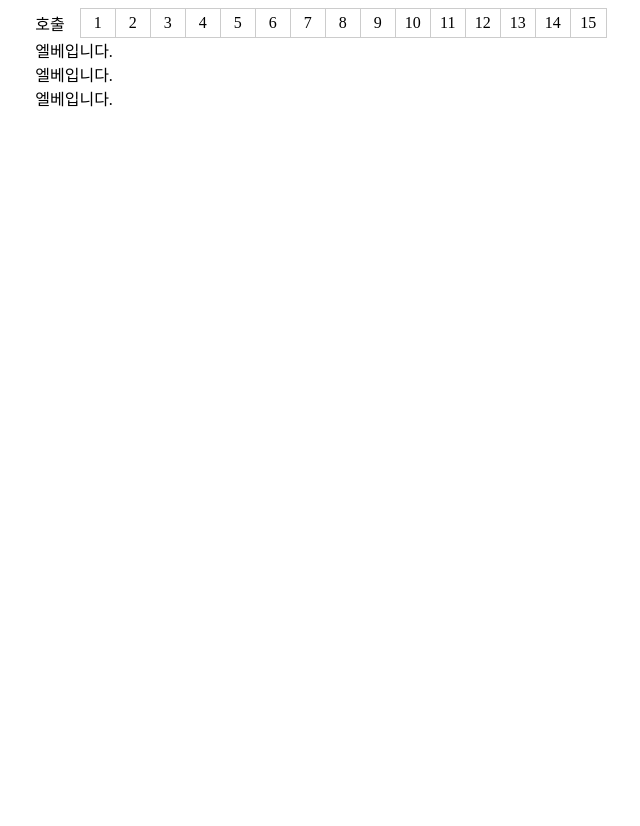
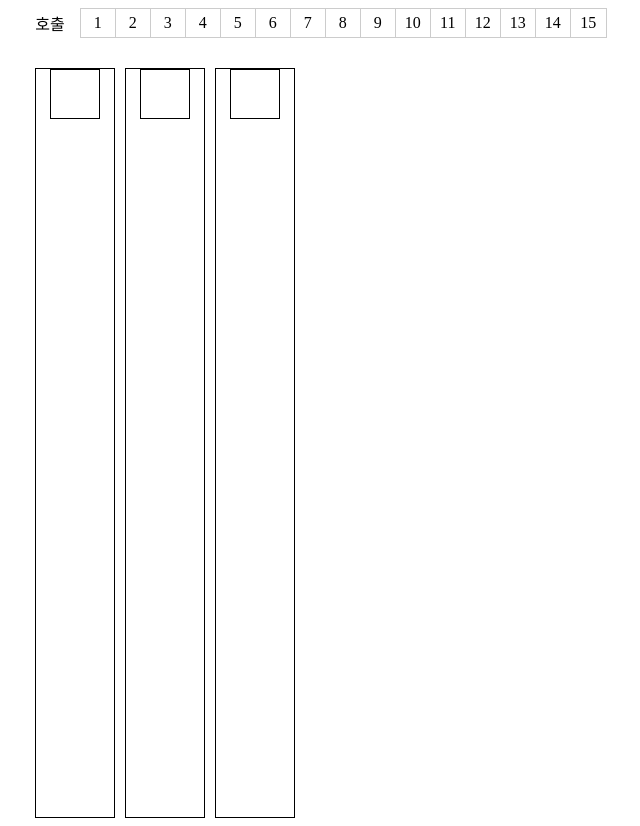
Before and after one commit to minjeongHEO/cafe-nono-test, a React (Create React App) app: page / in a window 1280 px wide. Shown: the whole page, without its empty margins (319-959 px from the left). Before the commit the page ends 800 px from the top, so only its background shows below. Built offline with nearby package versions, Linux system fonts and the light colour scheme.

Commit message:
feat: 엘레베이터 레이아웃 생성

```diff
--- a/src/components/Building.tsx
+++ b/src/components/Building.tsx
@@ -1,5 +1,5 @@
 import FloorButton from './FloorButton';
-import { Flex, FlexColumn } from '../styles/themes';
+import { Flex, FlexColumn, FlexRow } from '../styles/themes';
 import Elevator from './Elevator';
 import styled from 'styled-components';
 
@@ -8,9 +8,11 @@ export default function Building() {
     <BuildingWrapper>
       <FlexColumn>
         <FloorButton />
-        <Elevator />
-        <Elevator />
-        <Elevator />
+        <ElevatorWrapper>
+          <Elevator />
+          <Elevator />
+          <Elevator />
+        </ElevatorWrapper>
       </FlexColumn>
     </BuildingWrapper>
   );
@@ -19,3 +21,9 @@ export default function Building() {
 const BuildingWrapper = styled(Flex)`
   justify-content: center;
 `;
+
+const ElevatorWrapper = styled(FlexRow)`
+  margin-top: 30px;
+  justify-content: left;
+  gap: 10px;
+`;
--- a/src/components/Elevator.tsx
+++ b/src/components/Elevator.tsx
@@ -1,5 +1,26 @@
-import React from 'react';
+import styled from 'styled-components';
+import { Flex } from '../styles/themes';
 
 export default function Elevator() {
-  return <div>엘베입니다.</div>;
+  return (
+    <ElevatorPath>
+      <ElevatorCar />
+    </ElevatorPath>
+  );
 }
+
+const ElevatorCar = styled.div`
+  border: 1px solid black;
+  width: 50px;
+  height: 50px;
+  position: absolute;
+`;
+
+const ElevatorPath = styled(Flex)`
+  display: flex;
+  justify-content: space-around;
+  border: 1px solid black;
+  width: 80px;
+  height: 750px;
+  position: relative;
+`;
```
